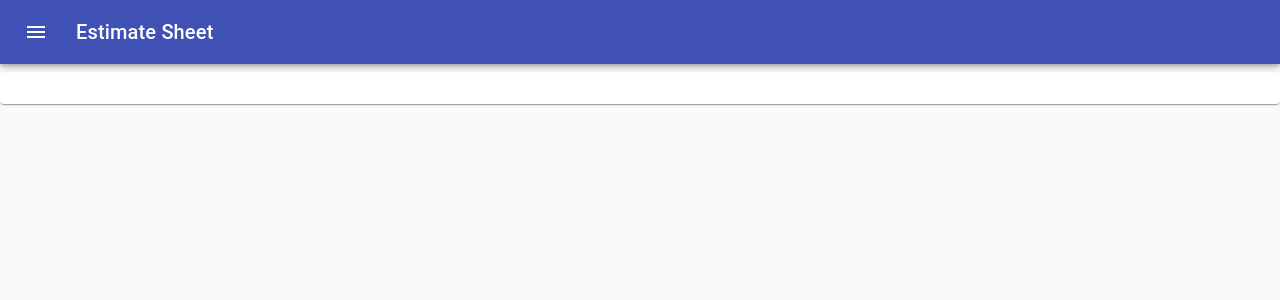
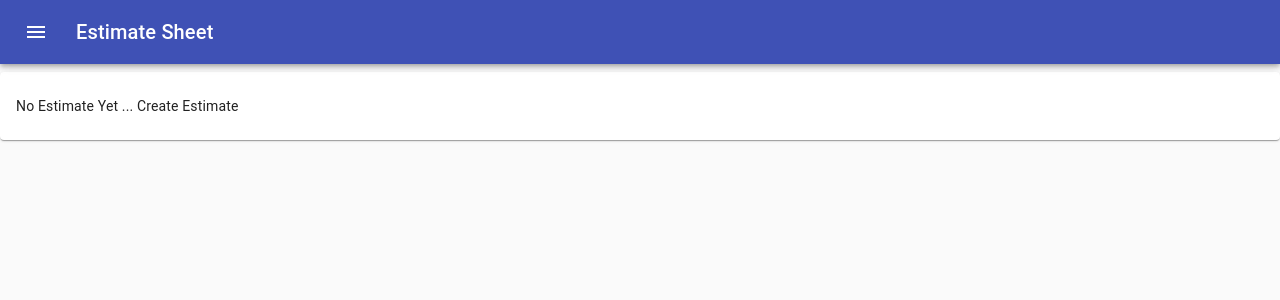
Before and after one commit to EricBois/react-estimate-sheet, a React (Create React App) app: page / in a window 1280 px wide. Shown: the top 300 px of the page. Built offline with nearby package versions, Linux system fonts and the light colour scheme.

Commit message:
added empty estimate control

```diff
--- a/src/Estimator.js
+++ b/src/Estimator.js
@@ -1,5 +1,5 @@
 import React, {Fragment} from 'react';
-import { useHistory } from 'react-router-dom';
+import { useHistory, Link } from 'react-router-dom';
 
 import Paper from '@material-ui/core/Paper';
 import Grid from '@material-ui/core/Grid';
@@ -11,6 +11,7 @@ import HomeWorkIcon from '@material-ui/icons/HomeWork';
 import Divider from '@material-ui/core/Divider';
 
 function Estimator(props) {
+  const { estimates } = props;
   const history = useHistory();
 
   const handleClick = (id) => {
@@ -21,7 +22,10 @@ function Estimator(props) {
       <Grid container spacing={2}>
         <Grid item xs={12}>
           <List component="nav" aria-label="contacts">
-            {props.estimates.map((estimate) => (
+            { estimates.length === 0 &&
+            <ListItem component={Link} to="/create" button>No Estimate Yet ... Create Estimate</ListItem>
+            }
+            {estimates.map((estimate) => (
               <Fragment>
                 <ListItem onClick={() => handleClick(estimate.id)} button>
                   <ListItemIcon>
```
